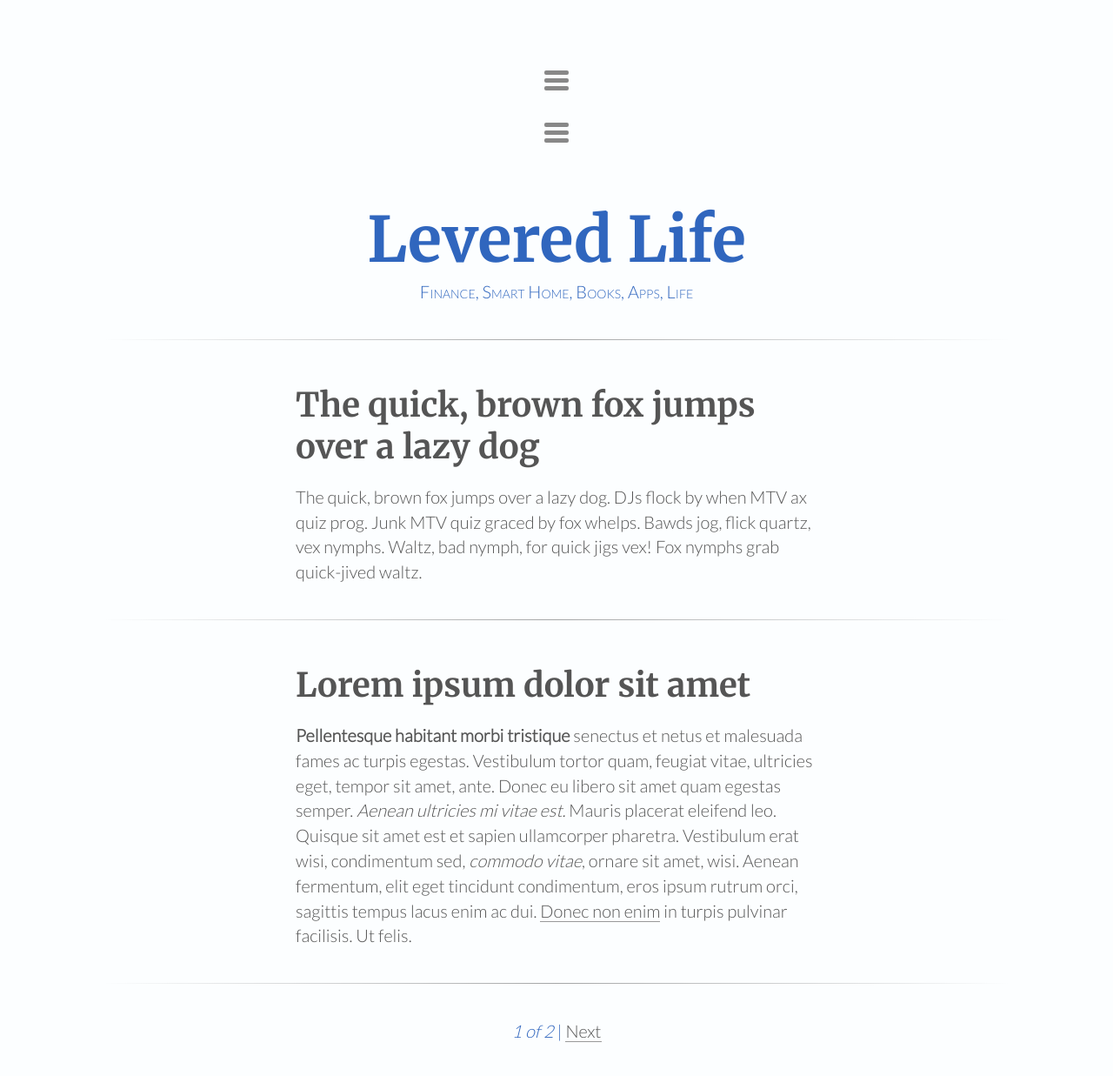
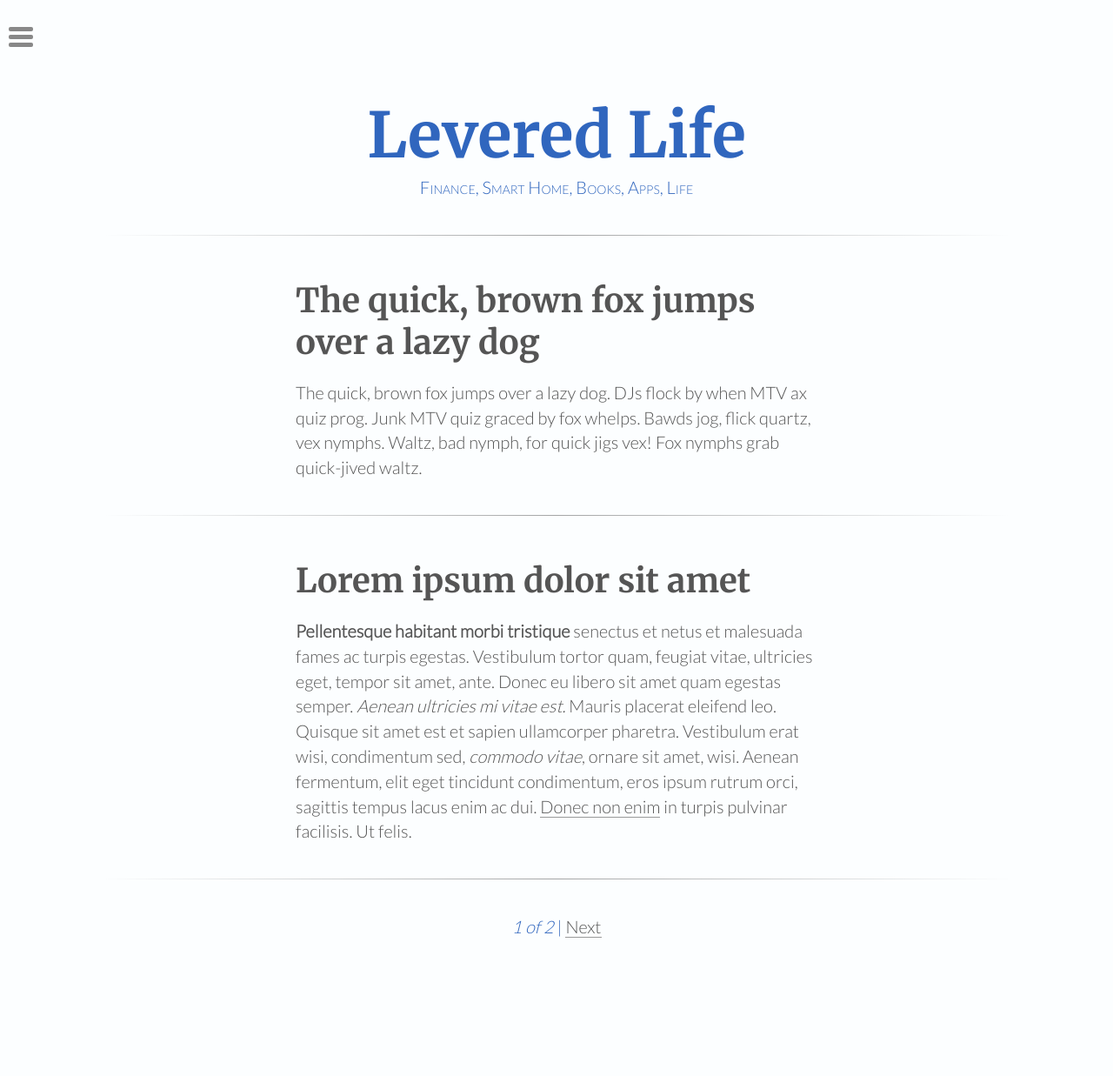
Before and after one commit to leverage-life/leverage-life.github.io, a Jekyll site: the page built from index.html, in a window 1280 px wide. Shown: the top 1237 px of the page at 87% size. Built offline with Jekyll 4.4.1, drawn with Linux system fonts in a browser that asks for light colours; the list of posts is cut into pages by our own code.

Commit message:
Pushing version menu FUCK YA

```diff
--- a/_layouts/default.html
+++ b/_layouts/default.html
@@ -20,8 +20,6 @@
 			<div class="container">
 				<div id="content">
 	    			<div class="menu-trigger" id="toggle"><span></span></div>
-	    			<a href="#menu" class="menu-trigger" id="toggle"><span></span></a>
-	    			<!-- <a href="#menu" id="toggle"><span></span></a> -->
 
 					{{ content }}
 
--- a/_scss/_nav.scss
+++ b/_scss/_nav.scss
@@ -138,6 +138,9 @@
 //NEW!!
 /* Important styles */
 .menu-trigger {
+  position: fixed;
+  top: 10px;
+  left: 10px;
   display: block;
   width: 28px;
   height: 30px;
```
